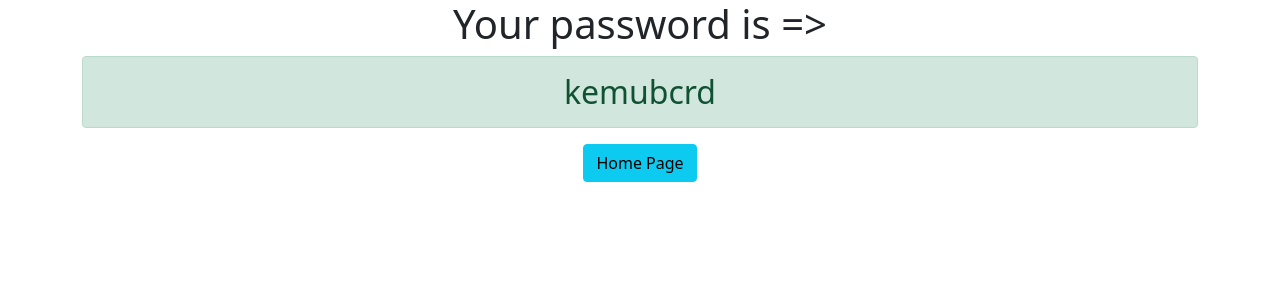
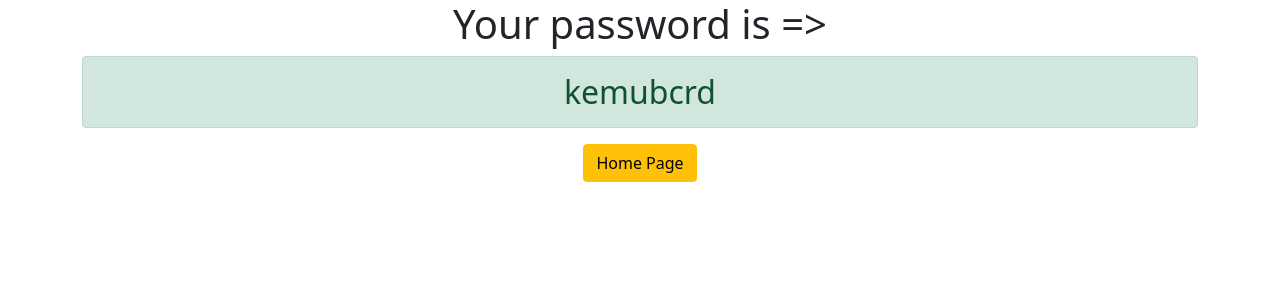
Before and after one commit to manoj-chaudhari-arch/django3-password-generator, a Django app: page /password/ in a window 1280 px wide. Shown: the top 300 px of the page. Run offline with Django 3.2, Linux system fonts and the light colour scheme.

Commit message:
I made some tweaks

```diff
--- a/generator/templates/generator/password.html
+++ b/generator/templates/generator/password.html
@@ -5,6 +5,6 @@
 <h1>Your password is => </h1>
 <h2 class="alert alert-success"> {{ password }} </h2>
 
-<a href={% url 'home' %} class="btn btn-info"> Home Page </a>
+<a href={% url 'home' %} class="btn btn-warning"> Home Page </a>
 
 </div>
--- a/password_generator/settings.py
+++ b/password_generator/settings.py
@@ -20,7 +20,7 @@ BASE_DIR = Path(__file__).resolve().parent.parent
 # See https://docs.djangoproject.com/en/3.1/howto/deployment/checklist/
 
 # SECURITY WARNING: keep the secret key used in production secret!
-SECRET_KEY = 'ycj6%6pj+=xiltosh6$-z9m&@_+y9&x=1281j6j0kuo^^cq&s#'
+SECRET_KEY = 'Manojycj6%6pj+=xiltosh6$-z9m&@_+y9&x=1281j6j0kuo^^cq&s#'
 
 # SECURITY WARNING: don't run with debug turned on in production!
 DEBUG = True
```
